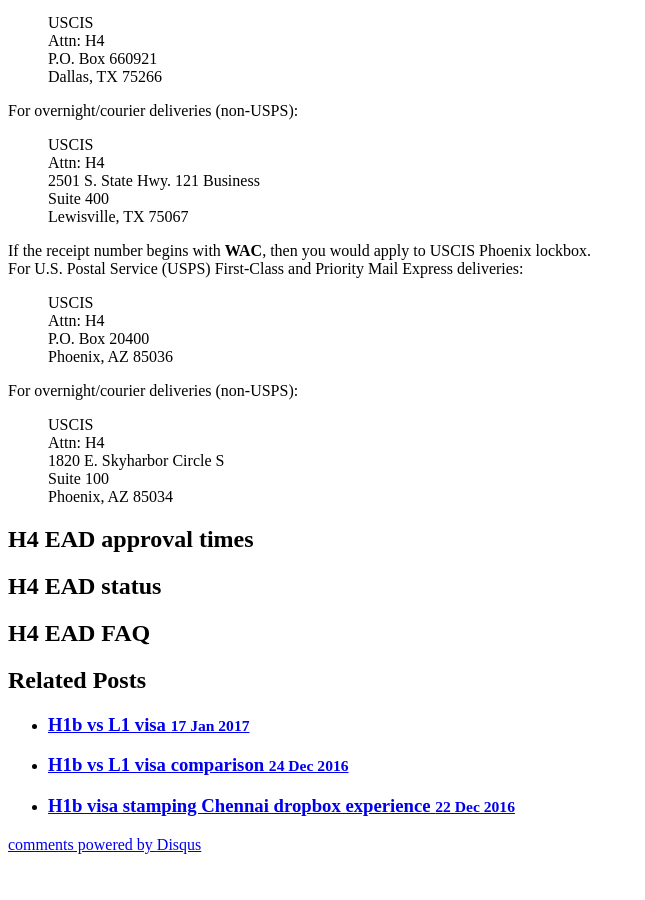
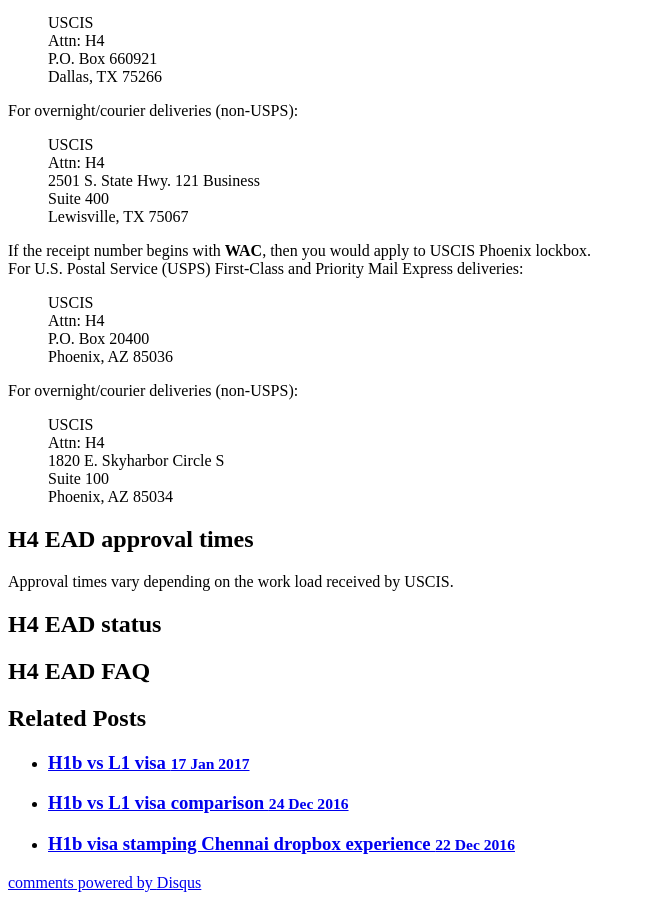
Before and after one commit to gitforwork2/gitforwork.github.io, a Jekyll site: the page built from _posts/2017-01-19-h4-ead-application.md, in a window 1280 px wide and 900 px high, scrolled down 1585 px. Shown: the whole window, without its empty margins (0-645 px from the left). Built offline with Jekyll 4.4.1, drawn with Linux system fonts in a browser that asks for light colours; nearby versions of some CDN libraries; comment, search, counter and statistics services are not loaded; before the commit the page ends 2447 px from its top, so only the background shows below that.

Commit message:
Update 2017-01-19-h4-ead-application.md

```diff
--- a/_posts/2017-01-19-h4-ead-application.md
+++ b/_posts/2017-01-19-h4-ead-application.md
@@ -95,5 +95,7 @@
 > Phoenix, AZ 85034
 
 ## H4 EAD approval times
+Approval times vary depending on the work load received by USCIS.
+
 ## H4 EAD status
 ## H4 EAD FAQ
```
